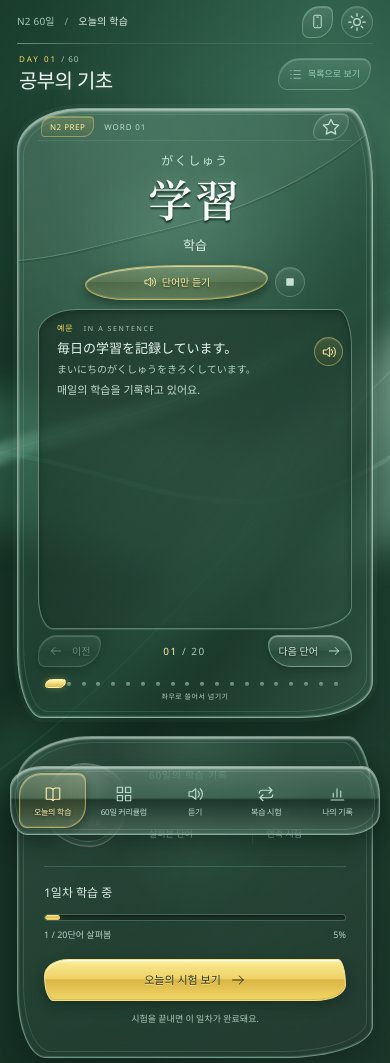
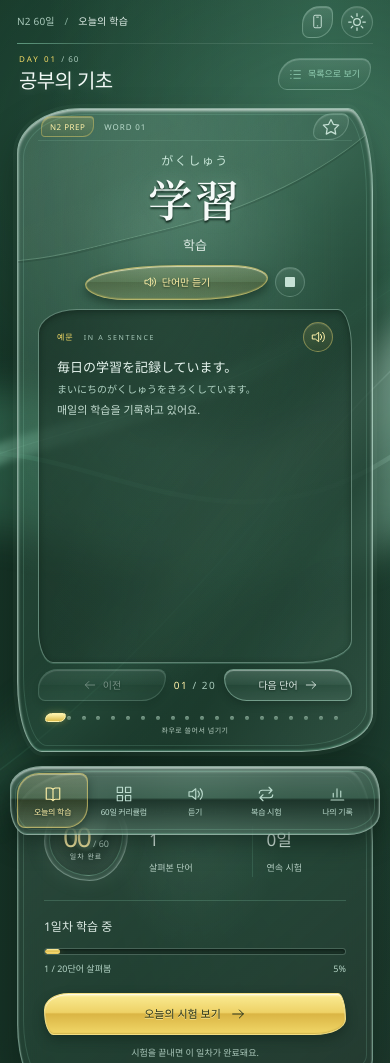
Before and after one commit to lilkiis-bot/n2, a website: page dist/index.html in a window 390 px wide. Shown: the top 1063 px of the page. Drawn offline with Linux system fonts and the light colour scheme.

Commit message:
Fix study control spacing and remove nested example scrolling

```diff
--- a/dist/app.js
+++ b/dist/app.js
@@ -54,6 +54,22 @@ function exampleMarkup(w){return `<div class="example"><div class="example-label
 function setupStudyCard(){
   const card=$('.word-card');if(!card)return;
   card.style.setProperty('--word-width',Math.max(180,card.querySelector('.word-main').clientWidth-8)+'px');
+  const example=card.querySelector('.example'),style=getComputedStyle(example),jpStyle=getComputedStyle(example.querySelector('.example-jp'));
+  const key=[state.currentDay,example.clientWidth,style.padding,jpStyle.fontSize,state.settings.showReadings].join(':');
+  if(card.dataset.layoutKey===key)return;
+  card.dataset.layoutKey=key;
+  // Reserve the tallest example in this lesson once, so swapping words cannot
+  // move the controls and long sentences never need their own scroll area.
+  const probe=example.cloneNode(true);
+  probe.setAttribute('aria-hidden','true');
+  probe.style.cssText=`position:absolute;visibility:hidden;pointer-events:none;width:${example.getBoundingClientRect().width}px;height:auto;min-height:0;left:0;top:0;`;
+  card.append(probe);
+  let height=0;
+  for(const word of current().words){
+    for(const [selector,field] of [['.example-jp','example'],['.example-reading','exampleReading'],['.example-ko','translation']])probe.querySelector(selector).textContent=word[field];
+    height=Math.max(height,probe.getBoundingClientRect().height);
+  }
+  probe.remove();card.style.setProperty('--example-height',Math.ceil(height)+2+'px');
 }
 function selectWord(index){
   const d=current();index=Math.max(0,Math.min(19,Number(index)||0));
--- a/dist/index.html
+++ b/dist/index.html
@@ -4,9 +4,9 @@
   <meta charset="utf-8"><meta name="viewport" content="width=device-width,initial-scale=1,viewport-fit=cover">
   <meta name="theme-color" content="#163527"><meta name="description" content="하루 20개, 60일의 일본어 루틴. 1,200개 어휘와 발음, 예문, 시험, 복습이 있는 나만의 N2 단어장.">
   <title>N2 60일 단어장 · 하루 20개 일본어</title>
-  <link rel="icon" href="./icon.svg" type="image/svg+xml"><link rel="manifest" href="./manifest.webmanifest"><link rel="stylesheet" href="./fonts.css?v=5e552390e286">
-  <link rel="stylesheet" href="./style.css?v=5e552390e286"><link rel="stylesheet" href="./aero.css?v=5e552390e286"><link rel="apple-touch-icon" href="./apple-touch-icon.png">
-  <link rel="stylesheet" href="./study.css?v=5e552390e286">
+  <link rel="icon" href="./icon.svg" type="image/svg+xml"><link rel="manifest" href="./manifest.webmanifest"><link rel="stylesheet" href="./fonts.css?v=9bf6e2ae8241">
+  <link rel="stylesheet" href="./style.css?v=9bf6e2ae8241"><link rel="stylesheet" href="./aero.css?v=9bf6e2ae8241"><link rel="apple-touch-icon" href="./apple-touch-icon.png">
+  <link rel="stylesheet" href="./study.css?v=9bf6e2ae8241">
 </head>
 <body>
   <div class="ambient ambient-one"></div><div class="ambient ambient-two"></div>
@@ -21,6 +21,6 @@
   <footer class="footer"><span>하루 20단어 · 60일 · 1,200개의 어휘</span></footer></div>
   <div id="toast" role="status" aria-live="polite"></div><dialog id="dialog"></dialog><input type="file" id="import-file" accept="application/json,.json" hidden><audio id="listening-audio" preload="metadata" playsinline></audio>
   <noscript>단어장과 시험을 사용하려면 브라우저에서 JavaScript를 켜 주세요.</noscript>
-  <script src="./boot.js?v=5e552390e286"></script>
-  <script type="module" src="./app.js?v=5e552390e286"></script>
+  <script src="./boot.js?v=9bf6e2ae8241"></script>
+  <script type="module" src="./app.js?v=9bf6e2ae8241"></script>
 </body></html>
--- a/dist/study.css
+++ b/dist/study.css
@@ -88,3 +88,24 @@
   .listening-panel{padding-top:17px}
   .listening-panel .listen-now strong{line-height:1.3}
 }
+
+/* Let the page scroll as one surface; keep a steady space for each day's examples. */
+.word-card{height:auto;min-height:600px;max-height:none;grid-template-rows:44px 224px minmax(var(--example-height,150px),1fr) 42px 35px}
+.word-main .reading{min-height:0}
+.word-card>.example{overflow:visible;overscroll-behavior:auto;display:grid;grid-template-columns:minmax(0,1fr) 30px;grid-template-rows:30px auto auto auto;align-content:start;gap:4px 8px}
+.word-card .example-label{grid-column:1;grid-row:1;align-self:center;margin:0}
+.word-card .example .icon-button{position:static;grid-column:2;grid-row:1;width:30px;min-width:30px;height:30px;min-height:30px;padding:5px}
+.word-card .example p{grid-column:1/-1;margin:0;padding-right:0;min-width:0;overflow-wrap:anywhere}
+.word-card .example-jp{grid-row:2}.word-card .example-reading{grid-row:3}.word-card .example-ko{grid-row:4}
+.word-nav{display:grid;grid-template-columns:minmax(0,1fr) auto minmax(0,1fr);gap:10px}
+.word-nav .button{min-width:0;white-space:nowrap;gap:6px}.word-index{white-space:nowrap}
+.word-audio-controls .stop-audio{justify-self:center;padding:5px}.word-audio-controls .stop-audio svg{width:16px;height:16px}
+@media(max-width:700px){
+  .word-card{min-height:calc(var(--study-vh,100vh) - 200px);grid-template-rows:32px 158px minmax(var(--example-height,150px),1fr) 34px 30px}
+  .word-nav{gap:8px}.word-nav .button{padding-left:8px;padding-right:8px}
+  .sidebar .nav-item{margin-left:0;margin-right:0}
+  .app-shell{padding-bottom:calc(95px + env(safe-area-inset-bottom))}
+  html{scroll-padding-bottom:calc(95px + env(safe-area-inset-bottom))}
+}
+@media(max-width:700px) and (max-height:600px){.word-card{min-height:calc(var(--study-vh,100vh) - 186px);grid-template-rows:28px 132px minmax(var(--example-height,150px),1fr) 32px 28px;gap:6px}}
+@media(max-width:700px) and (max-height:520px){.word-card{min-height:calc(var(--study-vh,100vh) - 174px);grid-template-rows:24px 116px minmax(var(--example-height,150px),1fr) 32px 26px;gap:6px}}
```
Also changed, not shown: dist/sw.js.
